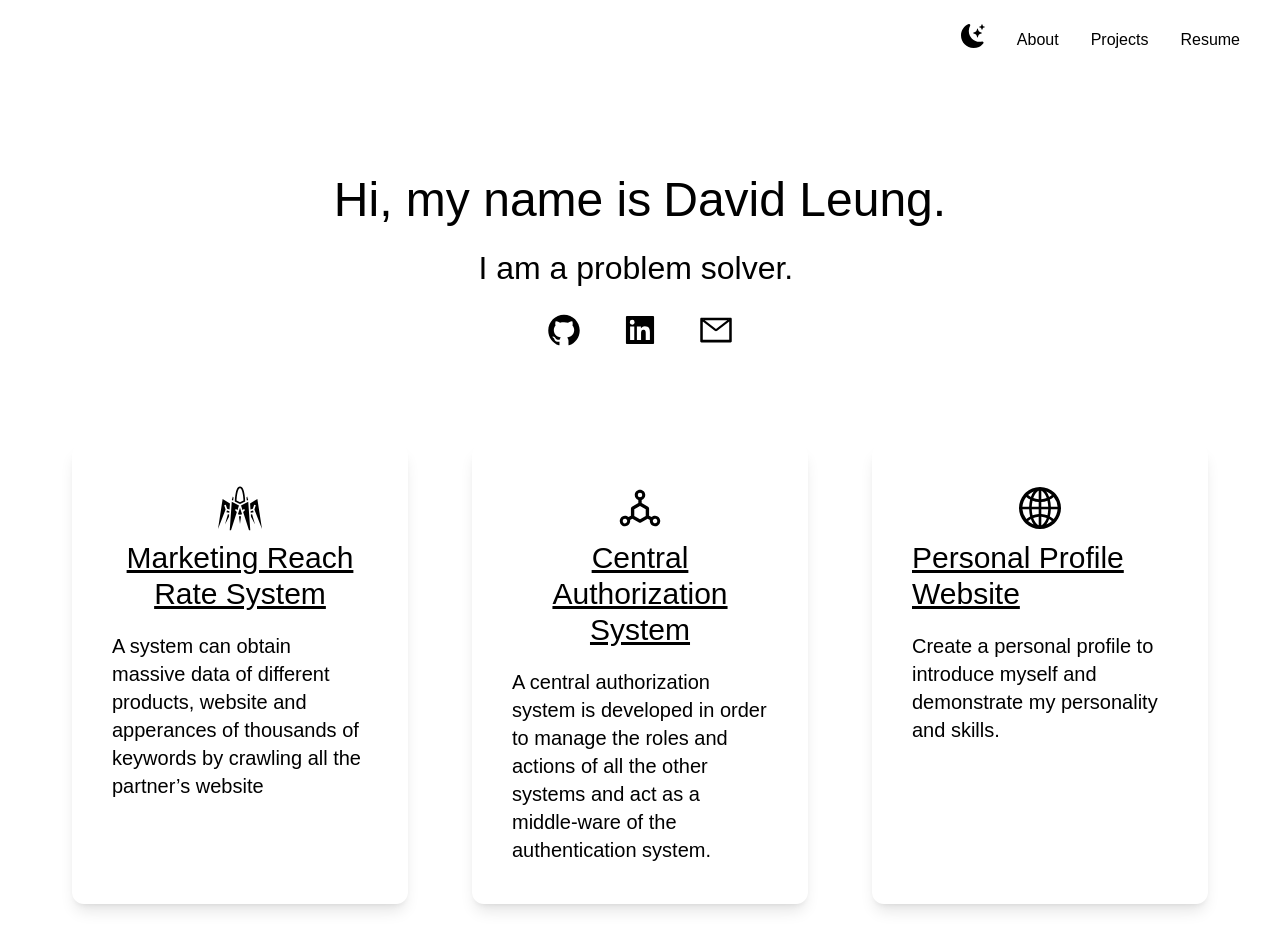
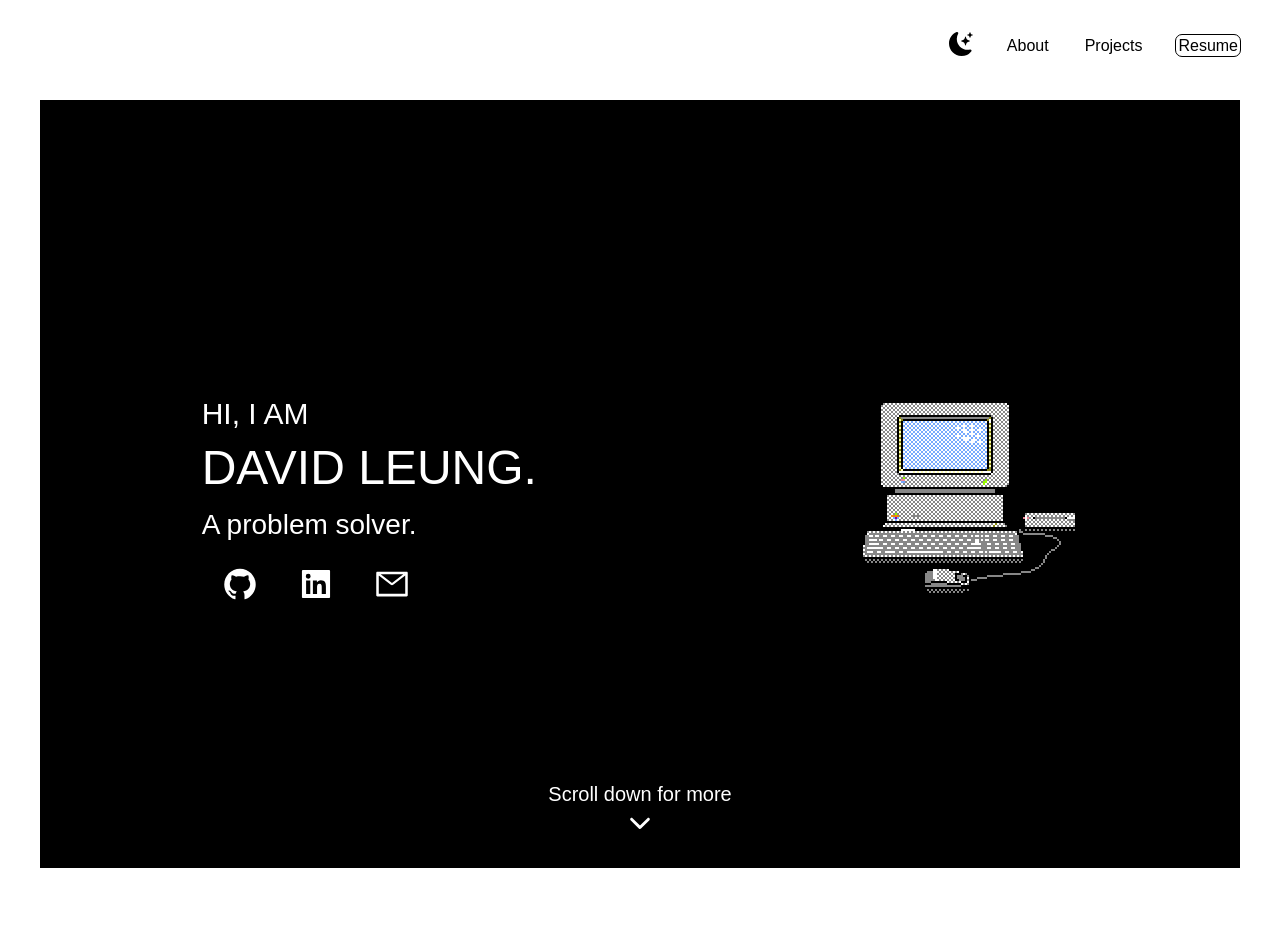
Before and after one commit to davidleungch/my_lab, a React (Vite) app: page / in a window 1280 px wide. Shown: the top 952 px of the page. Built offline with nearby package versions, Linux system fonts and the light colour scheme.

Commit message:
50% done

```diff
--- a/src/App.jsx
+++ b/src/App.jsx
@@ -5,7 +5,6 @@ import ScrollButton from "./components/ScrollButton";
 import NavBar from "./components/NavBar";
 import About from "./components/About";
 import Projects from "./components/Projects";
-import Resume from "./components/Resume";
 
 function App() {
   const aboutRef = useRef(null);
@@ -13,15 +12,14 @@ function App() {
   const resumeRef = useRef(null);
 
   return (
-    <div className="bg-white px-10 py-10">
+    <div className="bg-white px-10 py-5">
       <NavBar
         aboutRef={aboutRef}
         projectsRef={projectsRef}
         resumeRef={resumeRef}
       />
-      <About aboutRef={aboutRef} />
+      <About aboutRef={aboutRef} projectsRef={projectsRef} />
       <Projects projectsRef={projectsRef} />
-      <Resume resumeRef={resumeRef} />
       <ScrollButton />
     </div>
   );
--- a/src/components/About.jsx
+++ b/src/components/About.jsx
@@ -1,49 +1,91 @@
+import { useState } from "react";
 import { TypeAnimation } from "react-type-animation";
 import { AiFillGithub, AiFillLinkedin, AiOutlineMail } from "react-icons/ai";
+import { IoIosArrowDown } from "react-icons/io";
 
-const About = ({ aboutRef }) => {
+const About = ({ aboutRef, projectsRef }) => {
+  const [rickRoll, setRickRoll] = useState(false);
+
   return (
     <div
       ref={aboutRef}
-      className="font-noto-serif pt-14 mt-20 scroll-m-28 text-center"
+      className="font-noto-serif max-md:pt-28 md:pt-64 mt-20 scroll-m-28 text-center bg-black text-white"
     >
-      <div className="flex text-xl md:text-5xl justify-center">
-        <div>Hi, my name is</div>
-        <div className="ml-2 md:ml-3">David Leung.</div>
+      <div className="md:flex md:flex-row-reverse md:justify-around">
+        <div>
+          <div className="flex justify-center md:flex-shrink-0 md:pt-10">
+            <div className="max-md:w-32">
+              <a
+                href="https://www.youtube.com/watch?v=dQw4w9WgXcQ"
+                target="_blank"
+                onClick={() => {
+                  setRickRoll(!rickRoll);
+                }}
+              >
+                <img
+                  className="transition ease-in-out delay-150 hover:translate-y-1 hover:scale-110 duration-300"
+                  src="/computer.svg"
+                  alt="pixel_computer"
+                />
+              </a>
             </div>
+          </div>
+          {rickRoll ? (
+            <div className="pt-3 text-sm">{"Enjoy the song ! :)"}</div>
+          ) : null}
+        </div>
+        <div className="pt-10 px-1 md:text-left">
+          <div className="text-xl lg:text-3xl">HI, I AM</div>
+          <div className="pt-3 text-3xl lg:text-5xl">DAVID LEUNG.</div>
           <TypeAnimation
             sequence={[
-          "I am a Frontend developer.",
+              "A Frontend developer.",
               1000, // Waits 1s
-          "I am a problem solver.",
+              "A problem solver.",
               1000, // Waits 1s
-          "I am a quick learner.",
+              "A quick learner.",
               1000, // Waits 1s
             ]}
             speed={30}
             wrapper="div"
             cursor={true}
             repeat={Infinity}
-        style={{ fontSize: "2em" }}
-        className="mt-5"
+            style={{ fontSize: "1.75em" }}
+            className="mt-3"
           />
-
-      <div className="flex mt-5 justify-center">
+          <div className="flex mt-5 justify-around md:justify-start">
             <a href="https://github.com/davidleungch" target="_blank">
-          <AiFillGithub className="mx-5 text-2xl md:text-4xl cursor-pointer transition ease-in-out delay-150  hover:translate-y-1 hover:scale-110 duration-300" />
+              <AiFillGithub className="mx-5 text-3xl md:text-4xl cursor-pointer transition ease-in-out delay-150  hover:translate-y-1 hover:scale-110 duration-300" />
             </a>
             <a
               href="https://www.linkedin.com/in/david-leung-9107a7188/"
               target="_blank"
             >
-          <AiFillLinkedin className="mx-5 text-2xl md:text-4xl cursor-pointer transition ease-in-out delay-150  hover:translate-y-1 hover:scale-110 duration-300" />
+              <AiFillLinkedin className="mx-5 text-3xl md:text-4xl cursor-pointer transition ease-in-out delay-150  hover:translate-y-1 hover:scale-110 duration-300" />
             </a>
             <a
               href="https://mail.google.com/mail/?view=cm&fs=1&to=davidleung.lch@gmail.com"
               target="_blank"
             >
-          <AiOutlineMail className="mx-5 text-2xl md:text-4xl cursor-pointer transition ease-in-out delay-150 hover:translate-y-1 hover:scale-110 duration-300" />
+              <AiOutlineMail className="mx-5 text-3xl md:text-4xl cursor-pointer transition ease-in-out delay-150 hover:translate-y-1 hover:scale-110 duration-300" />
             </a>
+          </div>
+        </div>
+      </div>
+      <div className="pt-40 pb-4 md:pt-48">
+        <div className="w-full flex justify-center">
+          <div
+            className="w-48 cursor-pointer animate-bounce"
+            onClick={() => {
+              projectsRef.current.scrollIntoView();
+            }}
+          >
+            <div className="text-xl w-48">Scroll down for more</div>
+            <div className="flex justify-center">
+              <IoIosArrowDown className="w-8 text-3xl" />
+            </div>
+          </div>
+        </div>
       </div>
     </div>
   );
--- /dev/null
+++ b/src/components/Footer.jsx
@@ -0,0 +1,3 @@
+const Footer = () => {};
+
+export default Footer;
--- a/src/components/NavBar.jsx
+++ b/src/components/NavBar.jsx
@@ -44,18 +44,37 @@ const NavBar = ({ aboutRef, projectsRef, resumeRef }) => {
   }, [wrapperRef]);
 
   return (
-    <nav className="fixed top-0 left-0 right-0 flex justify-end px-10 py-6 mb-12 bg-white z-10 font-noto-serif">
-      <BsFillMoonStarsFill className="cursor-pointer text-2xl transition ease-in-out delay-150 hover:-translate-y-1 hover:scale-110 duration-300" />
+    <nav className="fixed top-0 left-0 right-0 flex justify-end px-10 py-8 bg-white z-10 font-noto-serif align-center">
+      <BsFillMoonStarsFill className="cursor-pointer text-2xl transition ease-in-out delay-150 hover:translate-y-1 hover:scale-110 duration-300" />
       <ul className="hidden md:flex items-center font-noto-serif">
         {options.map((option, index) => {
+          if (option != "Resume") {
             return (
               <li
                 key={index}
-              className="ml-8 transition ease-in-out delay-150 hover: translate-y-1 hover:scale-110 duration-300"
+                className="ml-8 p-0.5 transition ease-in-out delay-150 hover:translate-y-1 hover:scale-110 duration-300"
               >
                 <button onClick={() => executeScroll(option)}>{option}</button>
               </li>
             );
+          } else {
+            return (
+              <li
+                key={index}
+                className="ml-8 p-0.5 transition ease-in-out delay-150 hover:translate-y-1 hover:scale-110 duration-300"
+              >
+                <a
+                  className={
+                    "outline outline-offset-2 outline-1 rounded hover:bg-[#333333] hover:text-white"
+                  }
+                  href="/cv.pdf"
+                  download={"David_Leung_CV"}
+                >
+                  {option}
+                </a>
+              </li>
+            );
+          }
         })}
       </ul>
       <div onClick={handleNav} className="block md:hidden ml-8 cursor-pointer">
@@ -67,14 +86,35 @@ const NavBar = ({ aboutRef, projectsRef, resumeRef }) => {
           className="md:hidden fixed right-2 my-10 shadow-lg px-8 py-3 rounded-xl bg-white"
         >
           {options.map((option, index) => {
+            if (option != "Resume") {
               return (
                 <li
                   key={index}
-                className="py-3 transition ease-in-out delay-150 hover: translate-y-1 hover:scale-110 duration-300"
+                  className="py-3 transition ease-in-out delay-150 hover:translate-y-1 hover:scale-110 duration-300"
                 >
-                <button onClick={() => executeScroll(option)}>{option}</button>
+                  <button onClick={() => executeScroll(option)}>
+                    {option}
+                  </button>
                 </li>
               );
+            } else {
+              return (
+                <li
+                  key={index}
+                  className="py-3 transition ease-in-out delay-150 hover:translate-y-1 hover:scale-110 duration-300"
+                >
+                  <a
+                    className={
+                      "outline outline-offset-2 outline-1 rounded hover:bg-[#333333] hover:text-white"
+                    }
+                    href="/cv.pdf"
+                    download={"David_Leung_CV"}
+                  >
+                    {option}
+                  </a>
+                </li>
+              );
+            }
           })}
         </ul>
       ) : null}
--- a/src/components/Projects.jsx
+++ b/src/components/Projects.jsx
@@ -1,48 +1,86 @@
+import { useEffect } from "react";
 import { AiOutlineGlobal, AiOutlineDeploymentUnit } from "react-icons/ai";
 import { GiSpiderBot } from "react-icons/gi";
 
 const Projects = ({ projectsRef }) => {
+  useEffect(() => {
+    const callback = function (entries) {
+      entries.forEach((entry) => {
+        console.log(entry);
+
+        if (entry.isIntersecting) {
+          entry.target.classList.add("motion-safe:animate-fadeIn");
+        } else {
+          entry.target.classList.remove("motion-safe:animate-fadeIn");
+        }
+      });
+    };
+
+    const observer = new IntersectionObserver(callback);
+
+    const targets = document.querySelectorAll(".js-show-on-scroll");
+    targets.forEach(function (target) {
+      target.classList.add("opacity-0");
+      observer.observe(target);
+    });
+  }, []);
+
   return (
     <div
       ref={projectsRef}
-      className=" lg:flex pt-14 mt-10 scroll-m-26 font-noto-serif"
+      className="py-[100px] my-3 scroll-m-26 font-noto-serif"
     >
-      <div className="lg:w-1/3 px-5 md:px-10 md:mx-8 shadow-lg p-10 rounded-xl mb-10 hover:translate-y-1 hover:scale-105 duration-300 flex flex-col items-center">
+      <div className="xl:flex ">
+        <div className="px-2 xl:w-1/2 xl:pl-20 2xl:pl-52 js-show-on-scroll">
+          <div className="h-[300px] xl:w-[500px] xl:h-[400px] flex flex-col items-center justify-center shadow-lg rounded-xl hover:translate-y-1 hover:scale-105 duration-300 ">
             <GiSpiderBot className="text-5xl" />
-        <h1 className="text-2xl md:text-3xl my-2 text-center underline underline-offset-2">
+            <h1 className="text-xl md:text-3xl my-2 text-center underline underline-offset-2">
               Marketing Reach Rate System
             </h1>
-        <p className="text-left pt-3 text-lg md:text-xl">
+            <p className="text-justify pt-2 px-7 text-md md:text-xl">
               {" "}
-          A system can obtain massive data of different products, website and
-          apperances of thousands of keywords by crawling all the partner’s
-          website
+              A system can obtain massive data of different products, website
+              and apperances of thousands of keywords by crawling all the
+              partner’s website
             </p>
           </div>
-      <div className="lg:w-1/3 px-5 md:px-10 md:mx-8 shadow-lg p-10 rounded-xl mb-10 hover:translate-y-1 hover:scale-105 duration-300 flex flex-col items-center ">
+        </div>
+        <div className="xl:w-1/2 xl:pl-5">IMG</div>
+      </div>
+      <div className="xl:flex flex-row-reverse">
+        <div className="xl:w-1/2 xl:pl-16 2xl:pl-44 js-show-on-scroll">
+          <div className="h-[300px] xl:w-[500px] xl:h-[400px] flex flex-col items-center justify-center shadow-lg rounded-xl hover:translate-y-1 hover:scale-105 duration-300 ">
             <AiOutlineDeploymentUnit className="text-5xl" />
-        <h1 className="text-2xl md:text-3xl my-2 text-center underline underline-offset-2">
+            <h1 className="text-xl md:text-3xl my-2 text-center underline underline-offset-2">
               Central Authorization System
             </h1>
-        <p className="text-left pt-3 text-lg	md:text-xl">
+            <p className="text-justify pt-2 px-7 text-md md:text-xl">
               {" "}
               A central authorization system is developed in order to manage the
-          roles and actions of all the other systems and act as a middle-ware of
-          the authentication system.
+              roles and actions of all the other systems and act as a
+              middle-ware of the authentication system.
             </p>
           </div>
-      <div className="lg:w-1/3 px-5 md:px-10 md:mx-8 shadow-lg p-10 rounded-xl mb-10 hover:translate-y-1 hover:scale-105 duration-300 flex flex-col items-center">
+        </div>
+        <div className="xl:w-1/2">IMG</div>
+      </div>
+      <div className="xl:flex">
+        <div className="px-2 xl:w-1/2 xl:pl-20 2xl:pl-52 js-show-on-scroll">
+          <div className="h-[300px] xl:w-[500px] xl:h-[400px] flex flex-col items-center justify-center shadow-lg rounded-xl hover:translate-y-1 hover:scale-105 duration-300 ">
             <AiOutlineGlobal className="text-5xl" />
-        <h1 className="text-2xl md:text-3xl my-2 underline underline-offset-2">
+            <h1 className="text-xl md:text-3xl my-2 text-center underline underline-offset-2">
               Personal Profile Website
             </h1>
-        <p className="text-left pt-3 text-lg md:text-xl">
+            <p className="text-justify pt-2 px-7 text-md md:text-xl">
               {" "}
               Create a personal profile to introduce myself and demonstrate my
               personality and skills.
             </p>
           </div>
         </div>
+        <div className="xl:w-1/2 xl:pl-5">IMG</div>
+      </div>
+    </div>
   );
 };
 
--- a/src/components/ScrollButton.jsx
+++ b/src/components/ScrollButton.jsx
@@ -16,7 +16,7 @@ const ScrollButton = () => {
   const scrollToTop = () => {
     window.scrollTo({
       top: 0,
-      behavior: "smooth",
+      behavior: "auto",
       /* you can also use 'auto' behaviour
          in place of 'smooth' */
     });
--- a/src/main.jsx
+++ b/src/main.jsx
@@ -1,7 +1,6 @@
 import React from "react";
 import ReactDOM from "react-dom/client";
 import App from "./App";
-import ScrollButton from "./components/ScrollButton";
 import "./index.css";
 
 ReactDOM.createRoot(document.getElementById("root")).render(
```
Also changed, not shown: src/components/Resume.jsx (deleted, +0 -7 lines), tailwind.config.cjs (+14 -1 lines), public/computer.svg (added), 1 other file (tests, documents, lock files or other folders). Lines whose indentation alone changed are shown as unchanged.
